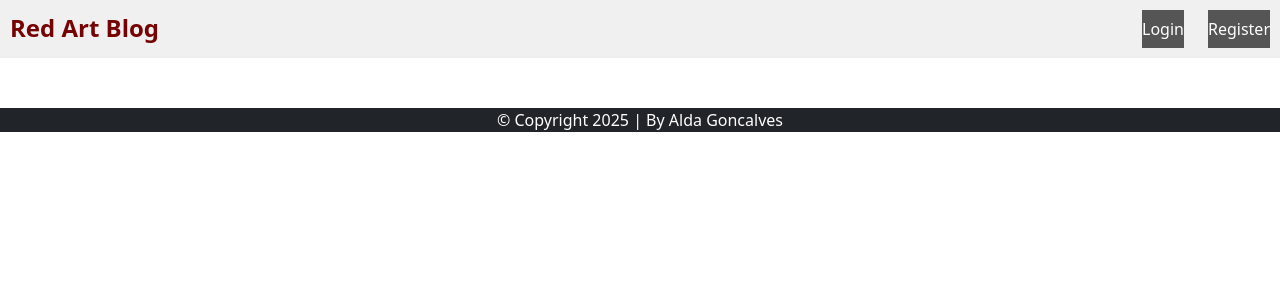
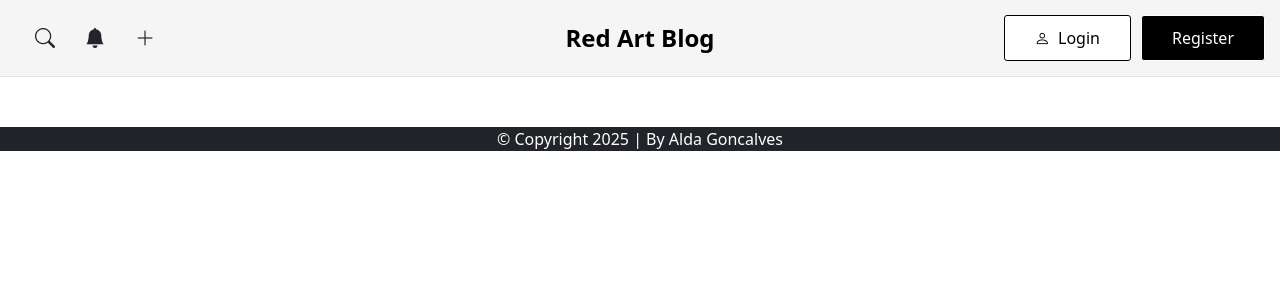
Before and after one commit to aldamonique/blog-react-node, a React (Create React App) app in the folder client/: page / in a window 1280 px wide. Shown: the top 300 px of the page. Built offline with nearby package versions, Linux system fonts and the light colour scheme; no server answers.

Commit message:
Feat: Adjust navbar/header.

```diff
--- a/client/src/components/header/Header.css
+++ b/client/src/components/header/Header.css
@@ -1,23 +1,68 @@
 header{
     display:flex;
     justify-content:space-between;
+    align-items: center;
     margin-bottom: 50px;
-    padding: 10px;
-    background-color: rgb(240, 240, 240);;
+    padding: 15px;
+    background-color: whitesmoke;
+    border-bottom: 1px solid #e2e2e2;
+
+
 }
 header a{
     text-decoration:none;
     color: inherit;
 }
 header a.logo{
+
     font-weight: bold;
     font-size: 1.5rem;
-    color: rgb(117, 3, 3);
+    color: rgb(0, 0, 0);
+    text-align: center;
 }
 header nav{
     display:flex;
     gap: 24px;
+    justify-content: flex-end;
+
 }
+header nav, .header-placeholder{
+    flex:1;
+}
+
+.header-placeholder i{
+    margin-left: 10px;
+    padding: 10px;
+    font-size: 20px;
+}
+
+.navbar-non-user{
+    display: flex;
+    gap: 10px;
+
+}
+.navbar-non-user button{
+    padding: 10px 30px;
+    border-width: 1.5px;
+    border-style: solid;
+    border-radius: 3px;
+}
+
+.login-button, .singup-button:hover{
+    background-color: white;
+    color: black;
+}
+
+.login-button i{
+    font-size: 15px;
+}
+
+.singup-button, .login-button:hover{
+    background-color: black;
+    color: white;
+    border-color: white;
+}
+
 
 
 .container-profile{
--- a/client/src/components/header/Header.jsx
+++ b/client/src/components/header/Header.jsx
@@ -21,7 +21,14 @@ export default function Header() {
 
   return (
     <header>
+      <div className="header-placeholder">
+        <i class="bi bi-search"></i>
+        <i class="bi bi-bell-fill"></i>
+        <i class="bi bi-plus-lg"></i>
+      </div>
       <Link to="/" className="logo">Red Art Blog</Link>
+
+
       <nav>
         {username && (
           <>
@@ -35,8 +42,12 @@ export default function Header() {
         )}
         {!username && (
           <>
-            <Link to="/login"><button>Login</button></Link>
-            <Link to="/register"><button>Register</button></Link>
+
+          <div className="navbar-non-user">
+            <Link to="/login"><button className="login-button"><i className=" person bi bi-person"/>&nbsp;&nbsp;Login</button></Link>
+            <Link to="/register"><button className="singup-button">Register</button></Link>
+          </div>
+
           </>
         )}
       </nav>
```
Also changed, not shown: client/src/components/header/navbar-aux.jsx (added).
